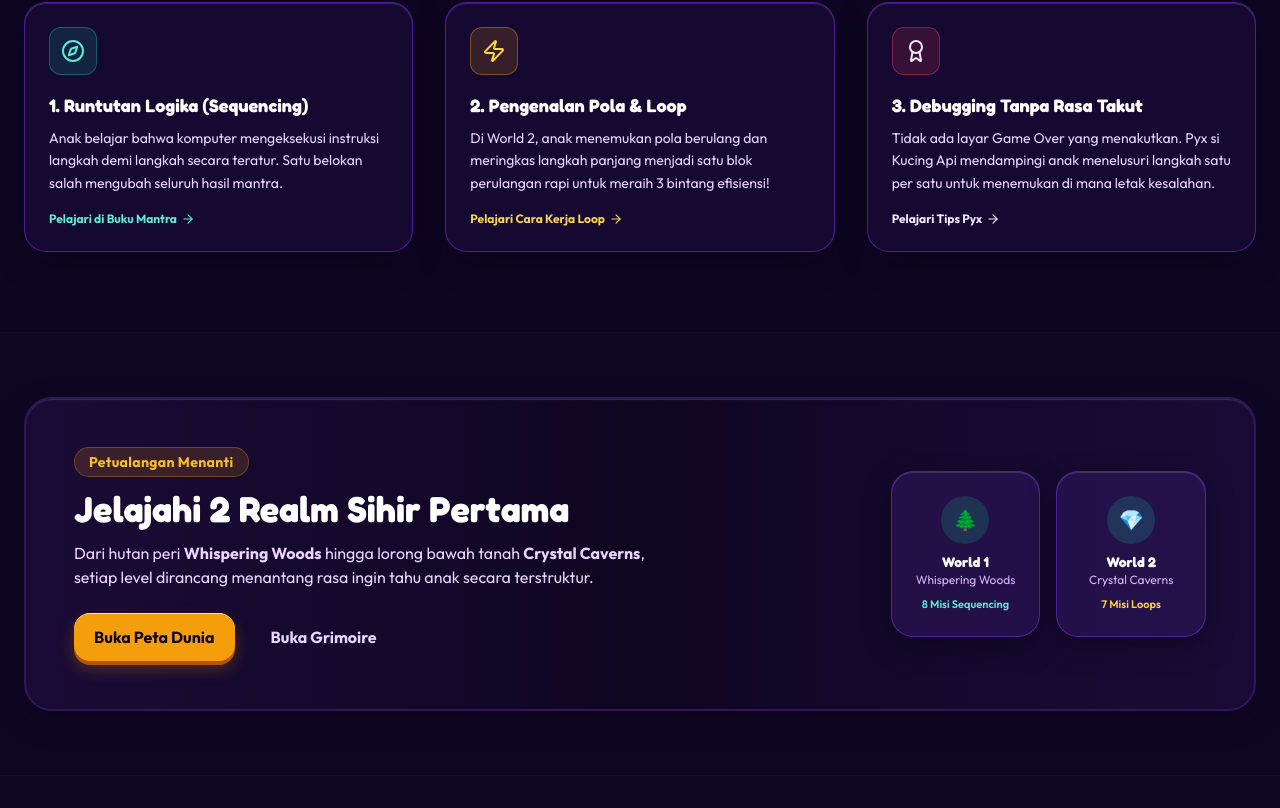
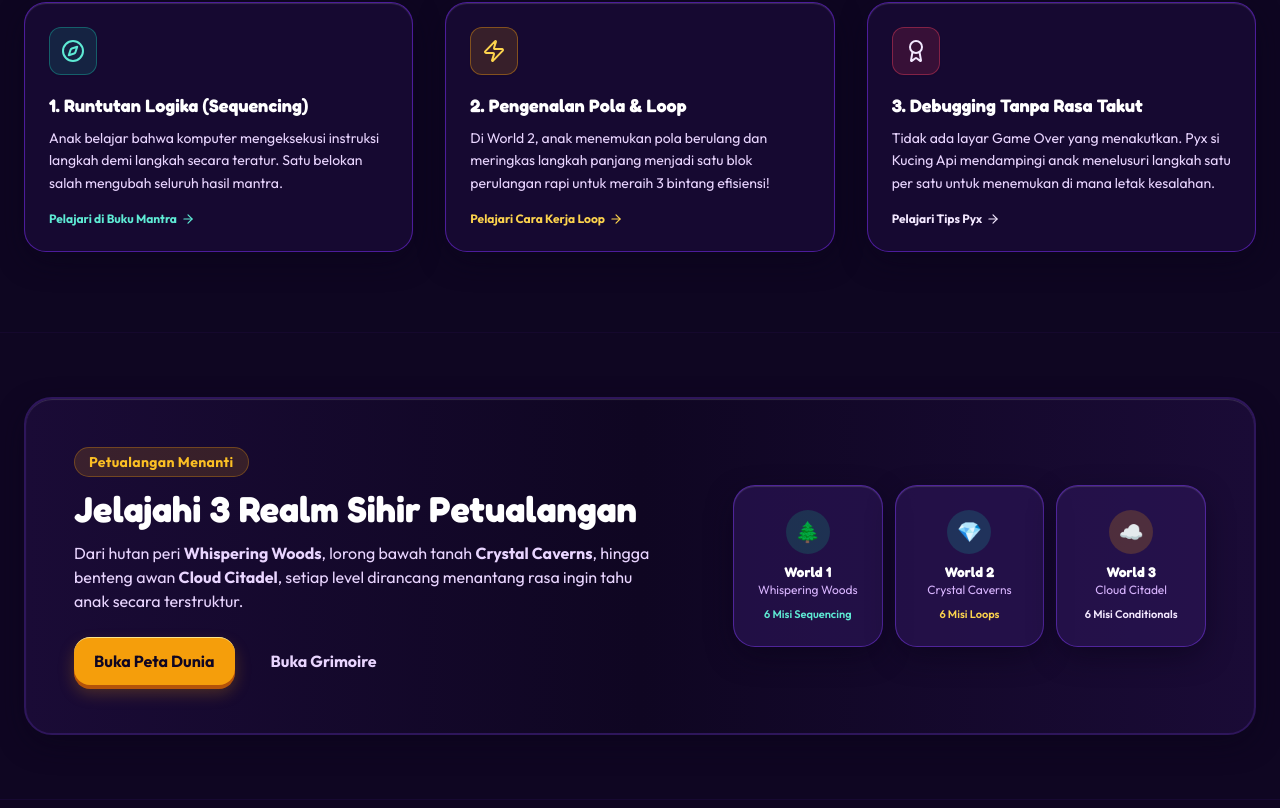
Before and after one commit to FirmanDN0/SpellCode, a Next.js app: page / in a window 1280 px wide. Shown: the part 1102-1910 px from the top of the page. Built offline with nearby package versions, Linux system fonts and the light colour scheme; no server answers.

Commit message:
feat: sync World 3 (Cloud Citadel) across home page, docs, and readme

```diff
--- a/app/page.tsx
+++ b/app/page.tsx
@@ -103,7 +103,7 @@ export default function HomePage() {
           <div className="mt-10 flex flex-wrap items-center justify-center gap-6 text-xs sm:text-sm font-semibold text-spell-purple-300">
             <div className="flex items-center gap-2">
               <Star className="w-4 h-4 text-spell-gold-400 fill-spell-gold-400" />
-              <span>15 Level Terkurasi di 2 Realm</span>
+              <span>18 Level Terkurasi di 3 Realm</span>
             </div>
             <div className="flex items-center gap-2">
               <ShieldCheck className="w-4 h-4 text-spell-teal-400" />
@@ -152,7 +152,7 @@ export default function HomePage() {
                 <div>
                   <span className="text-[11px] font-bold text-spell-purple-400 block">Bintang</span>
                   <span className="text-sm font-mono font-black text-spell-gold-300">
-                    {summary?.totalStars || 0} / {summary?.maxStars || 45}
+                    {summary?.totalStars || 0} / {summary?.maxStars || 54}
                   </span>
                 </div>
               </div>
@@ -163,7 +163,7 @@ export default function HomePage() {
                 <div>
                   <span className="text-[11px] font-bold text-spell-purple-400 block">Misi Tuntas</span>
                   <span className="text-sm font-mono font-black text-white">
-                    {summary?.completedCount || 0} / {summary?.totalLevels || 15}
+                    {summary?.completedCount || 0} / {summary?.totalLevels || 18}
                   </span>
                 </div>
               </div>
@@ -264,16 +264,16 @@ export default function HomePage() {
       {/* REALM SHOWCASE DENGAN AKSES CEPAT */}
       <section className="py-16 bg-spell-purple-950">
         <div className="max-w-7xl mx-auto px-4 sm:px-6">
-          <div className="flex flex-col md:flex-row items-center justify-between gap-8 p-8 sm:p-12 rounded-dialog bg-gradient-to-r from-spell-purple-900 via-spell-purple-950 to-spell-purple-900 border-2 border-spell-purple-800 shadow-card-fantasy">
+          <div className="flex flex-col lg:flex-row items-center justify-between gap-8 p-8 sm:p-12 rounded-dialog bg-gradient-to-r from-spell-purple-900 via-spell-purple-950 to-spell-purple-900 border-2 border-spell-purple-800 shadow-card-fantasy">
             <div className="max-w-xl">
               <Badge variant="gold" size="md">
                 <span>Petualangan Menanti</span>
               </Badge>
               <h2 className="text-2xl sm:text-4xl font-black text-white mt-3">
-                Jelajahi 2 Realm Sihir Pertama
+                Jelajahi 3 Realm Sihir Petualangan
               </h2>
               <p className="mt-3 text-sm sm:text-base text-spell-purple-200 leading-relaxed">
-                Dari hutan peri <strong>Whispering Woods</strong> hingga lorong bawah tanah <strong>Crystal Caverns</strong>, setiap level dirancang menantang rasa ingin tahu anak secara terstruktur.
+                Dari hutan peri <strong>Whispering Woods</strong>, lorong bawah tanah <strong>Crystal Caverns</strong>, hingga benteng awan <strong>Cloud Citadel</strong>, setiap level dirancang menantang rasa ingin tahu anak secara terstruktur.
               </p>
               <div className="mt-6 flex items-center gap-4">
                 <Link href="/map">
@@ -289,33 +289,47 @@ export default function HomePage() {
               </div>
             </div>
 
-            {/* Kartu Realm Preview */}
-            <div className="grid grid-cols-2 gap-4 w-full md:w-auto">
+            {/* Kartu Realm Preview - 3 Worlds */}
+            <div className="grid grid-cols-1 sm:grid-cols-3 gap-3 w-full lg:w-auto">
               <Link href="/map" className="group">
                 <Card
                   variant="interactive"
-                  className="p-4 flex flex-col items-center text-center bg-spell-purple-800/60 border-spell-purple-600/50"
+                  className="p-3.5 flex flex-col items-center text-center bg-spell-purple-800/60 border-spell-purple-600/50 hover:border-spell-emerald-400 transition-all"
                 >
-                  <div className="w-12 h-12 rounded-full bg-spell-emerald-500/20 text-spell-emerald-300 flex items-center justify-center font-bold text-xl mb-2">
+                  <div className="w-11 h-11 rounded-full bg-spell-emerald-500/20 text-spell-emerald-300 flex items-center justify-center font-bold text-xl mb-2">
                     🌲
                   </div>
                   <h4 className="font-bold text-white text-sm">World 1</h4>
                   <p className="text-xs text-spell-purple-300">Whispering Woods</p>
-                  <span className="mt-2 text-[11px] font-semibold text-spell-teal-300">8 Misi Sequencing</span>
+                  <span className="mt-2 text-[11px] font-semibold text-spell-teal-300">6 Misi Sequencing</span>
                 </Card>
               </Link>
 
               <Link href="/map" className="group">
                 <Card
                   variant="interactive"
-                  className="p-4 flex flex-col items-center text-center bg-spell-purple-800/60 border-spell-purple-600/50"
+                  className="p-3.5 flex flex-col items-center text-center bg-spell-purple-800/60 border-spell-purple-600/50 hover:border-spell-teal-400 transition-all"
                 >
-                  <div className="w-12 h-12 rounded-full bg-spell-teal-500/20 text-spell-teal-300 flex items-center justify-center font-bold text-xl mb-2">
+                  <div className="w-11 h-11 rounded-full bg-spell-teal-500/20 text-spell-teal-300 flex items-center justify-center font-bold text-xl mb-2">
                     💎
                   </div>
                   <h4 className="font-bold text-white text-sm">World 2</h4>
                   <p className="text-xs text-spell-purple-300">Crystal Caverns</p>
-                  <span className="mt-2 text-[11px] font-semibold text-spell-gold-300">7 Misi Loops</span>
+                  <span className="mt-2 text-[11px] font-semibold text-spell-gold-300">6 Misi Loops</span>
+                </Card>
+              </Link>
+
+              <Link href="/map" className="group">
+                <Card
+                  variant="interactive"
+                  className="p-3.5 flex flex-col items-center text-center bg-spell-purple-800/60 border-spell-purple-600/50 hover:border-spell-gold-400 transition-all"
+                >
+                  <div className="w-11 h-11 rounded-full bg-spell-gold-500/20 text-spell-gold-300 flex items-center justify-center font-bold text-xl mb-2">
+                    ☁️
+                  </div>
+                  <h4 className="font-bold text-white text-sm">World 3</h4>
+                  <p className="text-xs text-spell-purple-300">Cloud Citadel</p>
+                  <span className="mt-2 text-[11px] font-semibold text-spell-coral-300">6 Misi Conditionals</span>
                 </Card>
               </Link>
             </div>
```
Also changed, not shown: 5 other files (tests, documents, lock files or other folders).
